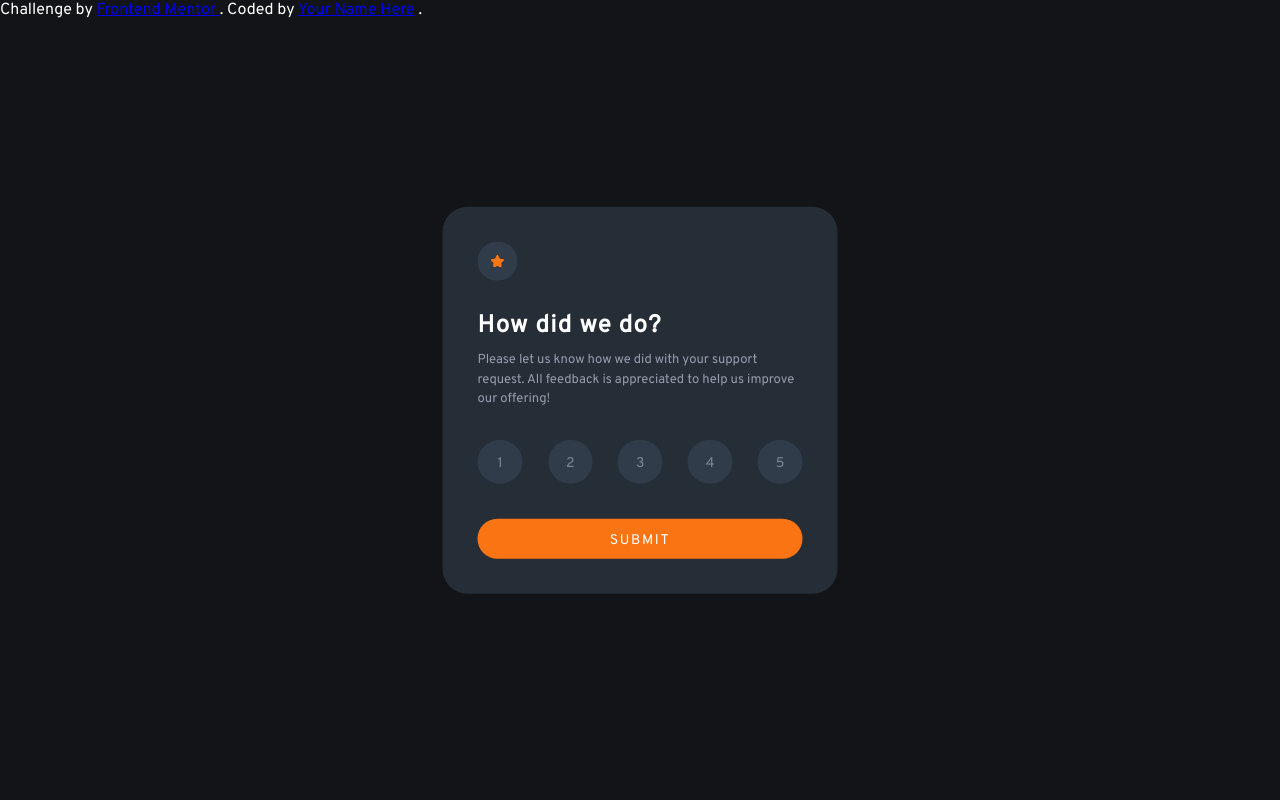
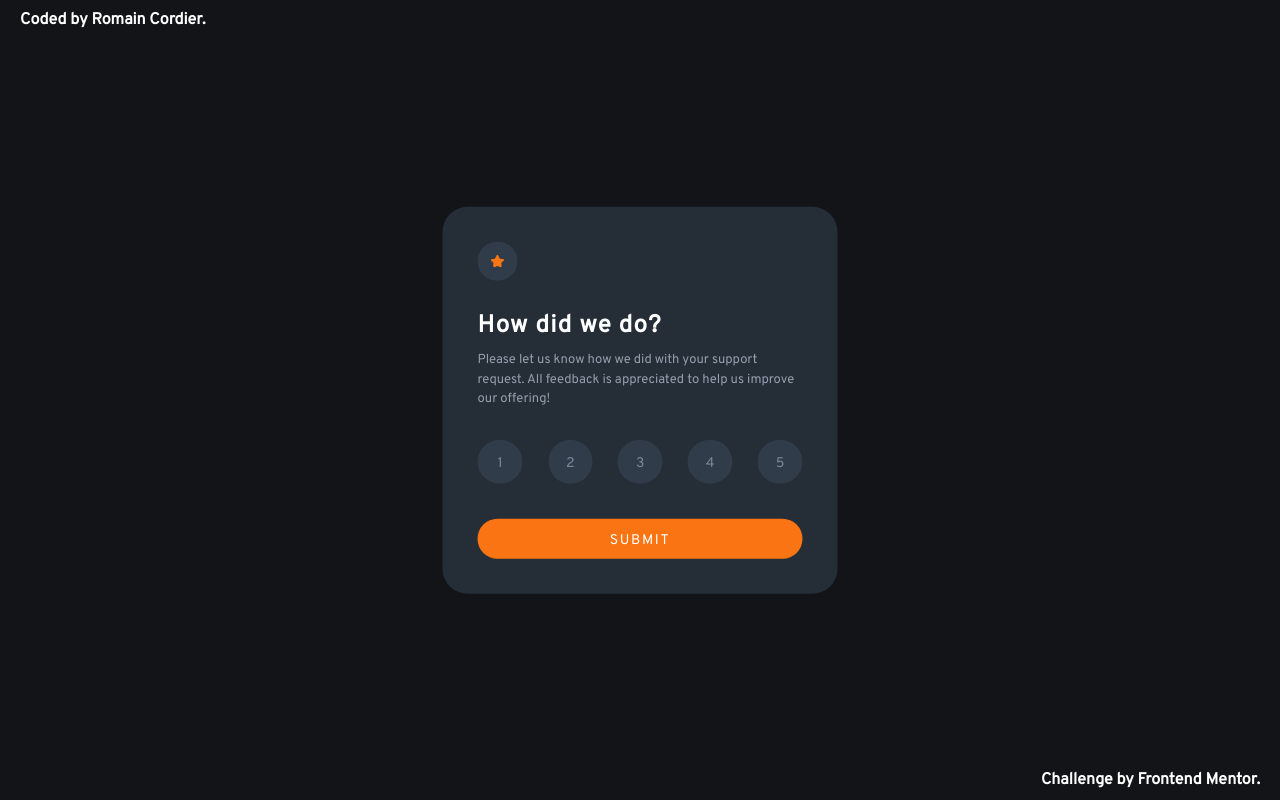
Before and after one commit to Romainub87/interactive-rating, a plain HTML site: page index.html in a window 1280 px wide. Drawn offline with nearby package versions, Linux system fonts and the light colour scheme.

Commit message:
style credits

```diff
--- a/index.html
+++ b/index.html
@@ -56,14 +56,24 @@
         more support, don’t hesitate to get in touch!
       </div>
     </div>
-    <div class="attribution">
+
+    <div class="challenge">
       Challenge by
-      <a href="https://www.frontendmentor.io?ref=challenge" target="_blank"
-        >Frontend Mentor </a
-      >. Coded by
-      <a href="#">Your Name Here</a>
-      .
+      <a
+        href="https://www.frontendmentor.io?ref=challenge"
+        class="lien-dev"
+        target="_blank"
+        >Frontend Mentor</a
+      >.
     </div>
+
+    <div class="creator">
+      Coded by
+      <a class="lien-dev" href="https://romainub87.github.io/Romain"
+        >Romain Cordier</a
+      >.
+    </div>
+
     <script src="//code.jquery.com/jquery-1.12.0.min.js"></script>
     <script src="https://code.jquery.com/ui/1.13.2/jquery-ui.js"></script>
     <script src="index.js"></script>
--- a/style/index.scss
+++ b/style/index.scss
@@ -194,4 +194,34 @@ body {
       margin-bottom: 0px;
     }
   }
+
+  .challenge {
+    position: absolute;
+    bottom: 0;
+    right: 0;
+    margin: 10px;
+    margin-right: 20px;
+    color: white;
+    font-weight: bold;
+
+    .lien-dev {
+        text-decoration: none;
+        color: white;
+    }
+  }
+
+.creator {
+    color: white;
+    margin: 10px;
+    position: absolute;
+    top: 0;
+    left: 0;
+    margin-left: 20px;
+    font-weight: bold;
+
+    .lien-dev {
+        text-decoration: none;
+        color: white;
+    }
 }
+}
```
Also changed, not shown: style/index.css, style/index.min.css.
